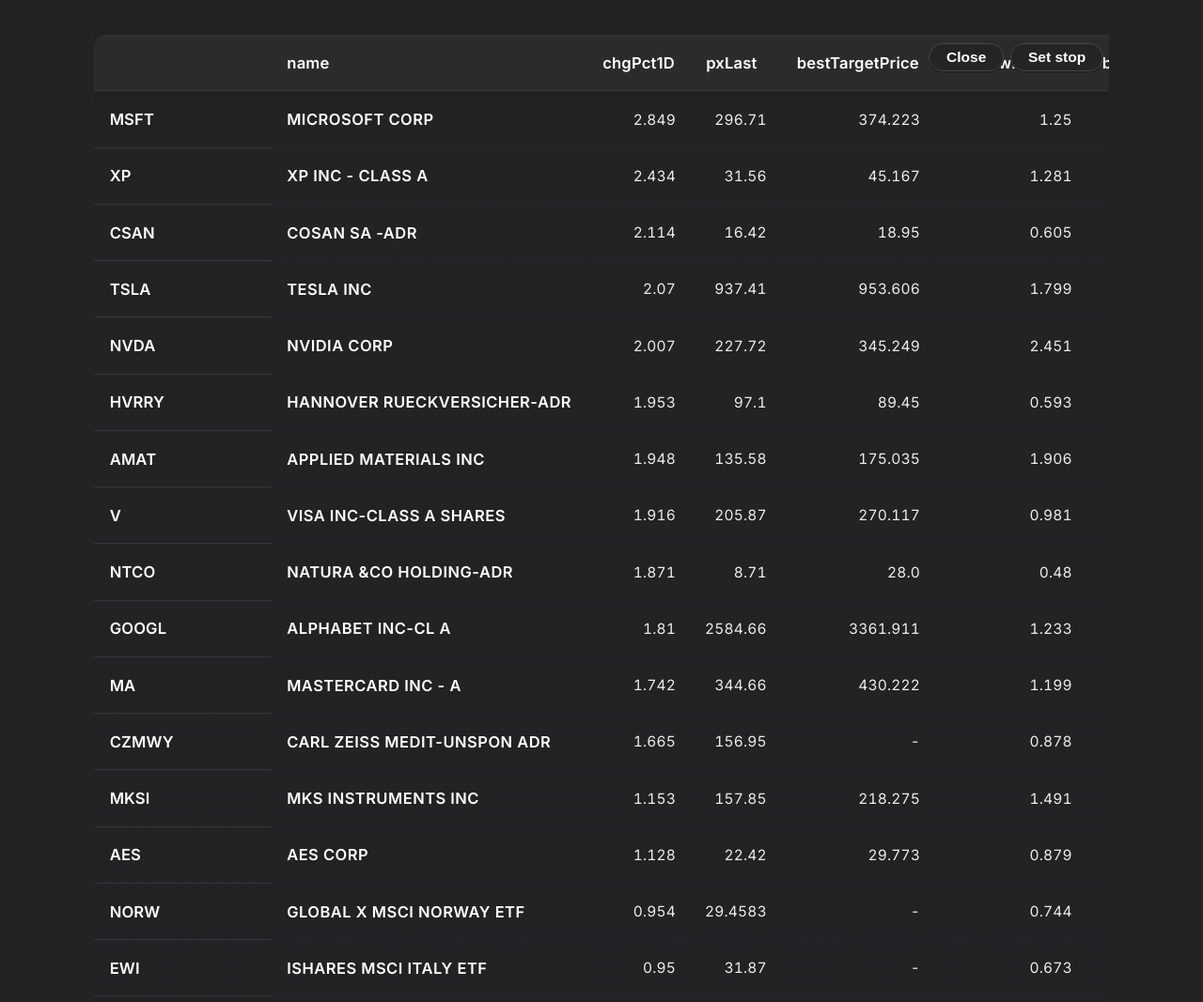
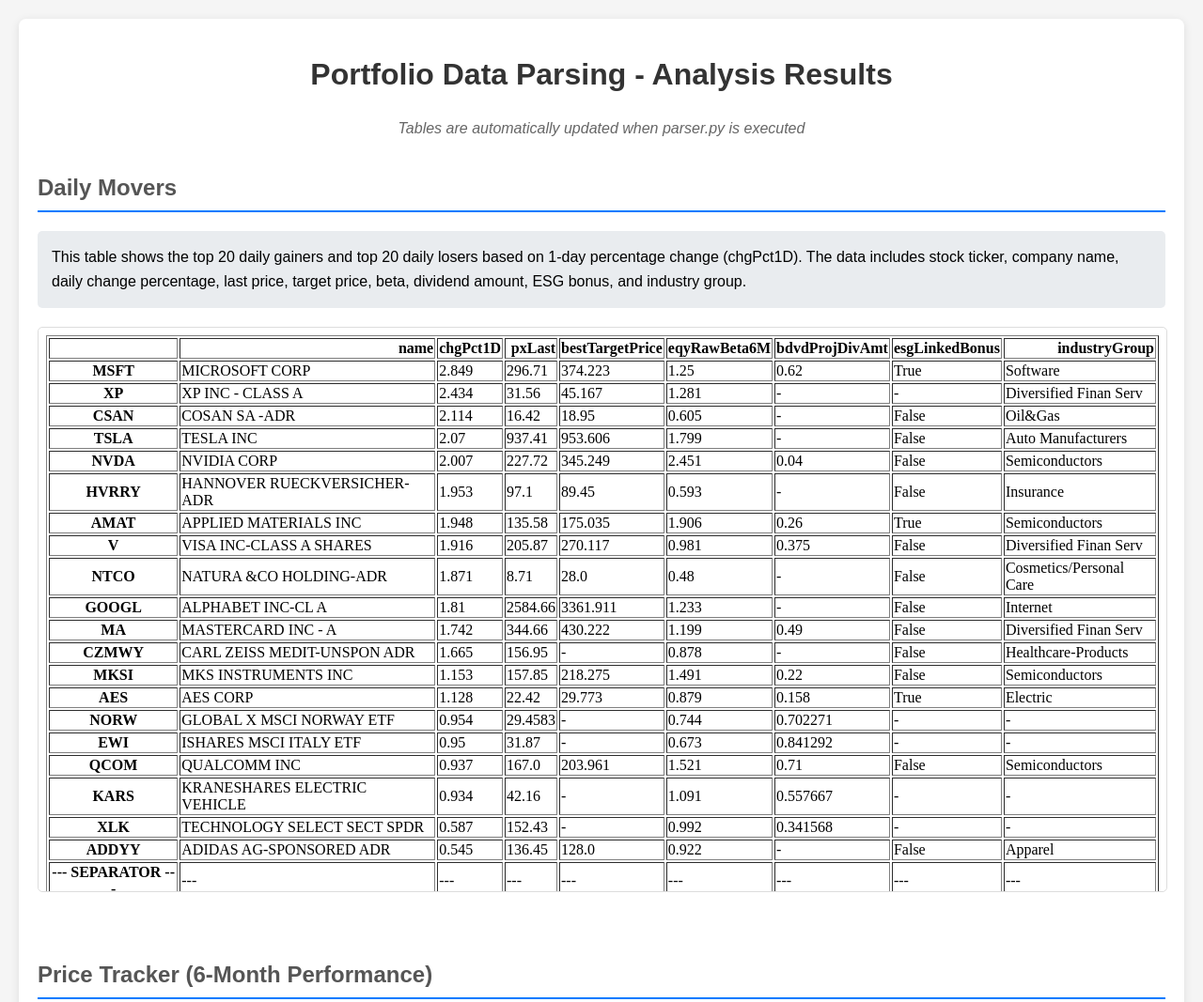
Before and after one commit to ferdlestier/dataparsing, a website: page docs/index.html in a window 1280 px wide. Shown: the top 1067 px of the page at 94% size. Drawn offline with Linux system fonts and the light colour scheme.

Commit message:
Update index.html

```diff
--- a/docs/index.html
+++ b/docs/index.html
@@ -2,236 +2,89 @@
 <html lang="en">
 <head>
     <meta charset="UTF-8">
-  <title>Portfolio Positions</title>
-  <meta name="viewport" content="width=device-width, initial-scale=1">
+    <meta name="viewport" content="width=device-width, initial-scale=1.0">
+    <title>Portfolio Data Parsing - Analysis Results</title>
     <style>
-    @import url('https://fonts.googleapis.com/css?family=Inter:400,600&display=swap');
-
-    html, body {
-      background: radial-gradient(ellipse at top left, #232325 80%, #19191a 100%);
-      min-height: 100vh;
-      margin: 0;
-      padding: 0;
+        body {
+            font-family: Arial, sans-serif;
+            margin: 20px;
+            background-color: #f5f5f5;
         }
-    body {
-      color: #f3f3f3;
-      font-family: 'Inter', Arial, sans-serif;
-      margin: 0;
-      padding: 0;
-      font-size: 16px;
-      letter-spacing: 0.01em;
-      -webkit-font-smoothing: antialiased;
-      -moz-osx-font-smoothing: grayscale;
+        .container {
+            max-width: 1200px;
+            margin: 0 auto;
+            background-color: white;
+            padding: 20px;
+            border-radius: 8px;
+            box-shadow: 0 2px 10px rgba(0,0,0,0.1);
         }
-    .positions-table-wrapper {
-      max-width: 1080px;
-      margin: 46px auto 0 auto;
-      background: transparent;
+        h1 {
+            color: #333;
+            text-align: center;
+            margin-bottom: 30px;
         }
-    .table-actions {
-      display: flex;
-      align-items: center;
-      justify-content: flex-end;
-      margin-bottom: -3.1em;
-      position: relative;
-      z-index: 10;
-      padding-right: 6px;
+        h2 {
+            color: #555;
+            border-bottom: 2px solid #007bff;
+            padding-bottom: 10px;
+            margin-top: 40px;
         }
-    .pill-btn {
-      background: #242426;
-      color: #fff;
-      border: 1px solid #47474b;
-      border-radius: 15px;
-      font-size: 0.97em;
-      padding: 0.31em 1.15em;
-      margin-left: 0.45em;
-      font-weight: 600;
-      cursor: pointer;
-      outline: none;
-      box-shadow: 0 1px 0 0 #1a1a1a;
-      transition: background 0.1s, border 0.1s;
-      vertical-align: middle;
+        .description {
+            background-color: #e9ecef;
+            padding: 15px;
+            border-radius: 5px;
+            margin-bottom: 20px;
+            line-height: 1.6;
         }
-    .pill-btn:hover {
-      background: #323234;
-      border-color: #5b5b5c;
-      color: #e3ff7a;
+        iframe {
+            width: 100%;
+            height: 600px;
+            border: 1px solid #ddd;
+            border-radius: 5px;
+            margin-bottom: 30px;
         }
-    .positions-table {
-      width: 100%;
-      border-collapse: separate;
-      border-spacing: 0;
-      background: linear-gradient(0deg, #222226 0%, #232325 100%);
-      border-radius: 12px;
-      box-shadow: 0 2px 12px 0 #16161630;
-      margin-top: 0.7em;
-      overflow: hidden;
+        .footer {
+            text-align: center;
+            margin-top: 40px;
+            padding-top: 20px;
+            border-top: 1px solid #ddd;
+            color: #666;
+            font-size: 14px;
         }
-    .positions-table th, .positions-table td {
-      padding: 0.64em 1em 0.64em 1em;
-      font-size: 0.97em;
-      border: none;
-      white-space: nowrap;
-    }
-    .positions-table thead {
-      box-shadow: 0 2px 10px 0 #18181870;
-    }
-    .positions-table thead tr {
-      background: linear-gradient(0deg, #2b2b2d 90%, #313133 100%);
-    }
-    .positions-table th {
-      font-weight: 700;
-      color: #fff;
-      background: none;
-      border-bottom: 1.5px solid #36363a;
-      text-align: left;
-      font-size: 1.04em;
-      padding-top: 1.18em;
-      padding-bottom: 1.18em;
-      box-shadow: 0 1px 0 0 #232325;
-      /* Rounded corners for first and last headers */
-    }
-    .positions-table th:first-child {
-      border-top-left-radius: 12px;
-    }
-    .positions-table th:last-child {
-      border-top-right-radius: 12px;
-    }
-    .positions-table tbody tr {
-      background: none;
-      border-radius: 7px;
-      transition: background 0.11s;
-    }
-    .positions-table tbody tr:hover {
-      background: #28282c;
-    }
-    .positions-table td {
-      color: #ececec;
-      border-bottom: 1px solid #25262b;
-      font-weight: 400;
-      vertical-align: middle;
-      padding-top: 0.64em;
-      padding-bottom: 0.64em;
-    }
-    .positions-table td.symbol {
-      color: #fff;
-      font-weight: 700;
-      letter-spacing: 0.03em;
-      font-size: 1.03em;
-    }
-    .right, .positions-table td.right {
-      text-align: right;
-      font-variant-numeric: tabular-nums;
-    }
-    /* P&L and percent coloring with arrows */
-    .pos, .pos-pct {
-      color: #e3ff7a !important;
-      font-weight: 600;
-    }
-    .neg, .neg-pct {
-      color: #ff7676 !important;
-      font-weight: 600;
-    }
-    .pos-arrow, .neg-arrow {
-      font-size: 1em;
-      vertical-align: middle;
-      margin-right: 2px;
-      display: inline-block;
-    }
-    .pos-arrow { color: #e3ff7a; }
-    .neg-arrow { color: #ff7676; }
-    /* Hide scrollbars but allow scroll for overflow */
-    .table-scroll-x {
-      overflow-x: auto;
-      scrollbar-width: thin;
-      scrollbar-color: #333 #19191a;
-    }
-    /* Responsive adjustments */
-    @media (max-width: 900px) {
-      .positions-table-wrapper { padding: 0 3vw; }
-      .positions-table th, .positions-table td { padding: 0.4em 0.5em; }
-    }
-    @media (max-width: 600px) {
-      .positions-table-wrapper { padding: 0 1vw; }
-      .positions-table th, .positions-table td { padding: 0.33em 0.2em; }
-      .table-actions { padding-right: 0.5em; }
+        .update-info {
+            text-align: center;
+            color: #666;
+            font-style: italic;
+            margin-bottom: 20px;
         }
     </style>
 </head>
 <body>
-  <div class="positions-table-wrapper">
-    <div class="table-actions">
-      <button class="pill-btn">Close</button>
-      <button class="pill-btn">Set stop</button>
+    <div class="container">
+        <h1>Portfolio Data Parsing - Analysis Results</h1>
+
+        <div class="update-info">
+            Tables are automatically updated when parser.py is executed
         </div>
-    <div class="table-scroll-x">
-      <table class="positions-table" id="positions-table">
-        <!-- Table content dynamically loaded from dailymovers.html or parser.py output -->
-      </table>
+
+        <h2>Daily Movers</h2>
+        <div class="description">
+            This table shows the top 20 daily gainers and top 20 daily losers based on 1-day percentage change (chgPct1D).
+            The data includes stock ticker, company name, daily change percentage, last price, target price, beta, dividend amount, ESG bonus, and industry group.
+        </div>
+        <iframe src="dailymovers.html" title="Daily Movers Table"></iframe>
+
+        <h2>Price Tracker (6-Month Performance)</h2>
+        <div class="description">
+            This table shows the top 20 performers and worst 20 performers based on 6-month percentage change (chgPct6M).
+            The data includes various price metrics, moving averages, volatility measures, and fundamental analysis indicators.
+        </div>
+        <iframe src="pricetracker.html" title="Price Tracker Table"></iframe>
+
+        <div class="footer">
+            <p>Generated from CSV portfolio data using pandas DataFrame analysis</p>
+            <p>Data is processed and updated by running the parser.py script</p>
         </div>
     </div>
-  <script>
-    // Helper: colorize P&L cells and add arrows
-    function colorizeTable(table) {
-      if (!table) return;
-      // Try to color cells that look like P&L (pos/neg values in $ or %)
-      const rows = table.querySelectorAll('tbody tr');
-      rows.forEach(row => {
-        row.querySelectorAll('td').forEach((cell, idx) => {
-          const txt = cell.textContent.trim();
-          // Symbol column
-          if (idx === 0) cell.classList.add('symbol');
-          // Right-align numeric columns except the first
-          if (idx > 0) cell.classList.add('right');
-          // Detect P&L positive/negative for $ or %
-          if (/^-?\$?-?\d/.test(txt)) {
-            let val = parseFloat(txt.replace(/[^0-9\-.]/g, ''));
-            // 1D open P&L, 1D open P&L %, Open P&L, Open P&L % positions
-            if ((idx === 6 || idx === 7 || idx === 8 || idx === 9)) {
-              if (!isNaN(val)) {
-                if (val > 0) {
-                  cell.classList.add(idx % 2 === 1 ? 'pos-pct' : 'pos');
-                  cell.innerHTML = `<span class="pos-arrow">&#9650;</span>` + cell.innerHTML;
-                } else if (val < 0) {
-                  cell.classList.add(idx % 2 === 1 ? 'neg-pct' : 'neg');
-                  cell.innerHTML = `<span class="neg-arrow">&#9660;</span>` + cell.innerHTML;
-                }
-              }
-            }
-          }
-        });
-      });
-    }
-    // Fetch and inject table HTML fragment
-    function loadTable(url) {
-      fetch(url)
-        .then(r => r.ok ? r.text() : '')
-        .then(html => {
-          // Remove wrapper if present, extract <tbody> and <thead>
-          let temp = document.createElement('div');
-          temp.innerHTML = html;
-          let orig = temp.querySelector('table');
-          const table = document.getElementById('positions-table');
-          if (orig) {
-            table.innerHTML = orig.innerHTML;
-            // Copy over th/td classes (optional, for styling)
-            let ths = orig.querySelectorAll('th');
-            table.querySelectorAll('th').forEach((th, i) => {
-              if (ths[i]) th.className = ths[i].className;
-            });
-            let tds = orig.querySelectorAll('td');
-            table.querySelectorAll('td').forEach((td, i) => {
-              if (tds[i]) td.className = tds[i].className;
-            });
-          } else {
-            table.innerHTML = html;
-          }
-          colorizeTable(table);
-        });
-    }
-    // By default, load dailymovers.html (change to pricetracker.html as needed)
-    loadTable('dailymovers.html');
-    // To support switching tables, you can add more buttons and use loadTable('pricetracker.html');
-  </script>
 </body>
 </html>
```
Lines whose indentation alone changed are shown as unchanged.
